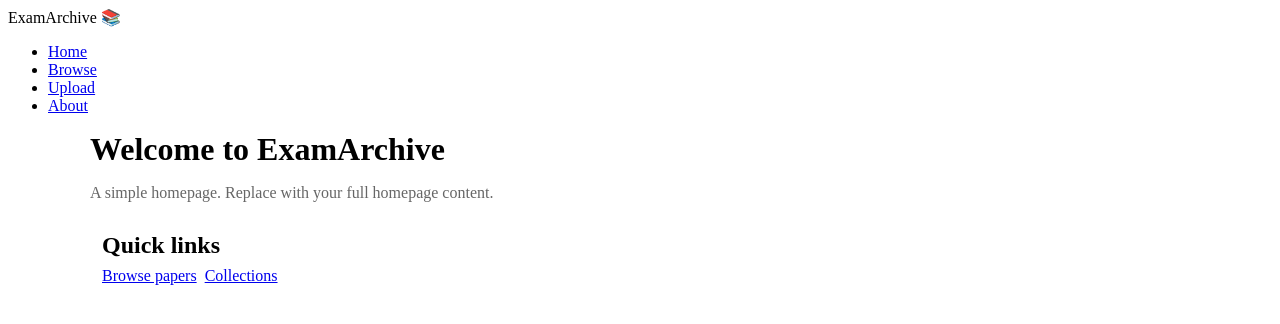
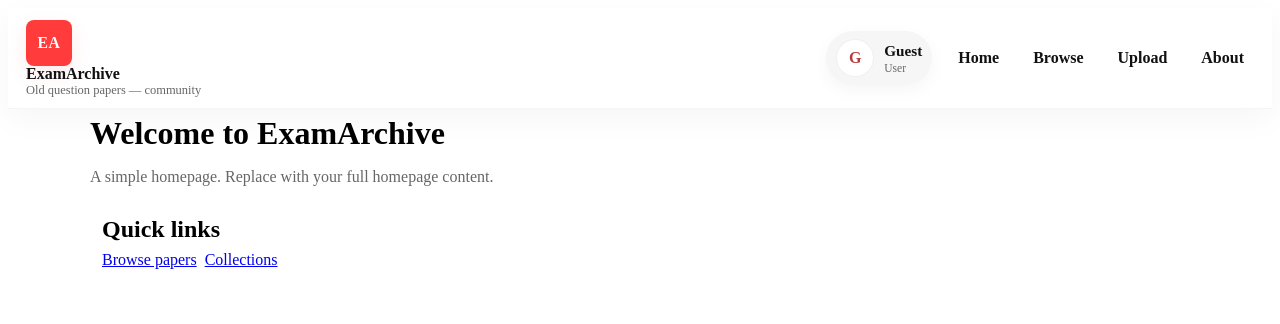
Before and after one commit to Omdas11/examarchive-ai, a plain HTML site: page index.html in a window 1280 px wide. Drawn offline with Linux system fonts and the light colour scheme.

Commit message:
Update index.html

```diff
--- a/index.html
+++ b/index.html
@@ -7,16 +7,33 @@
   <link rel="stylesheet" href="styles/common.css">
 </head>
 <body>
-  <header class="site-header">
-  <div class="logo">ExamArchive 📚</div>
-  <nav>
-    <ul>
-      <li><a href="index.html">Home</a></li>
-      <li><a href="browse.html">Browse</a></li>
-      <li><a href="upload.html">Upload</a></li>
-      <li><a href="about.html">About</a></li>
-    </ul>
-  </nav>
+  <header class="ea-header">
+  <div class="ea-header__left">
+    <div class="ea-logo">
+      <span class="ea-logo__box">EA</span>
+      <div class="ea-title">
+        <div class="ea-title__name">ExamArchive</div>
+        <div class="ea-title__sub">Old question papers — community</div>
+      </div>
+    </div>
+  </div>
+
+  <div class="ea-header__right">
+    <div class="ea-user">
+      <span class="ea-user__avatar">G</span>
+      <div class="ea-user__meta">
+        <div class="ea-user__name">Guest</div>
+        <div class="ea-user__role">User</div>
+      </div>
+    </div>
+
+    <nav class="ea-nav" aria-label="Main navigation">
+      <a href="index.html">Home</a>
+      <a href="browse.html">Browse</a>
+      <a href="upload.html">Upload</a>
+      <a href="about.html">About</a>
+    </nav>
+  </div>
 </header>
 
   <main class="container">
```
